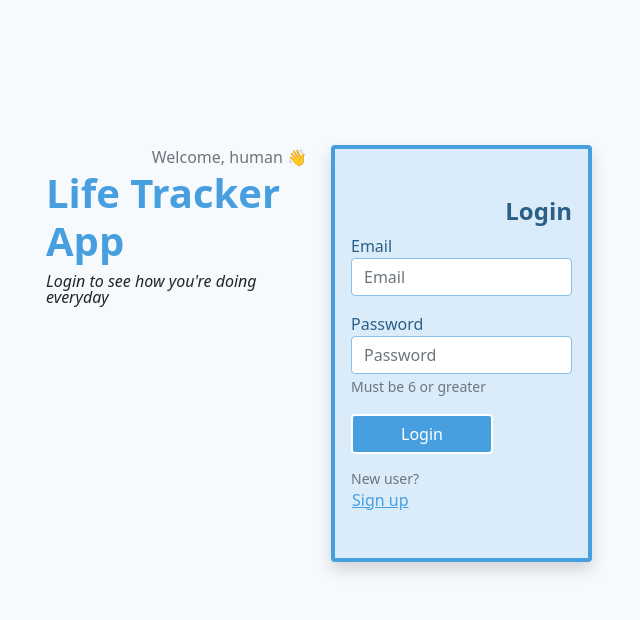
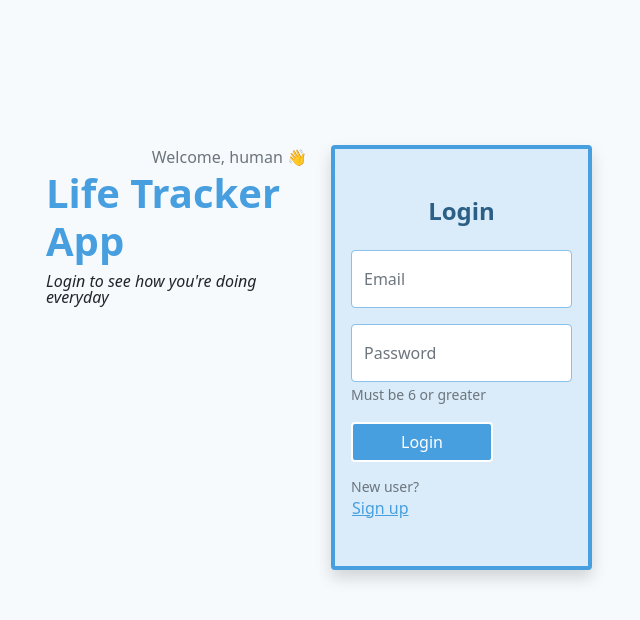
Before and after one commit to cyonii/life-tracker, a React (Create React App) app: page / in a window 1280 px wide. Shown: the top 620 px of the page, without its empty margins (321-961 px from the left). Built offline with nearby package versions, Linux system fonts and the light colour scheme.

Commit message:
Use floating label for form controls

```diff
--- a/src/components/authentication/Form.js
+++ b/src/components/authentication/Form.js
@@ -1,5 +1,5 @@
 import { useState } from 'react';
-import { Form as BSForm, Button } from 'react-bootstrap';
+import { Form as BSForm, Button, FloatingLabel } from 'react-bootstrap';
 import { toast } from 'react-toastify';
 import { registerUser, authenticateUser } from '../../backend';
 
@@ -12,7 +12,7 @@ const Form = () => {
   const toggleFormType = () => {
     setIsDisabled(false);
     setFormType(formType === 'login' ? 'register' : 'login');
-    setTitle(formType === 'login' ? 'Sign up now' : 'Login');
+    setTitle(formType === 'login' ? 'Register now' : 'Login');
     setTip(formType === 'login' ? 'Already have an account?' : 'New user?');
   };
 
@@ -56,20 +56,18 @@ const Form = () => {
     setIsDisabled(false);
   };
 
-  const formGroup = (name, label, type) => (
-    <BSForm.Group className="mb-3" controlId={name}>
-      <BSForm.Label className="mb-0">{label}</BSForm.Label>
-      <BSForm.Control name={name} type={type} required placeholder={label} disabled={isDisabled} />
-      { name === 'password' && <BSForm.Text className="mt-0 lh-1" muted>Must be 6 or greater</BSForm.Text> }
-    </BSForm.Group>
-  );
-
   return (
     <BSForm className="px-3 py-5 shadow border border-4 border-primary alert-primary rounded-2" onSubmit={handleSubmit}>
-      <h1 className="h4 fw-bold text-end">{title}</h1>
+      <h1 className="h4 fw-bold text-center mb-4">{title}</h1>
 
-      {formGroup('email', 'Email', 'email')}
-      {formGroup('password', 'Password', 'password')}
+      <FloatingLabel controlId="email" label="Email" className="text-muted mb-3">
+        <BSForm.Control name="name" type="email" placeholder="Email" required disabled={isDisabled} />
+      </FloatingLabel>
+
+      <FloatingLabel controlId="password" label="Password" className="text-muted mb-3">
+        <BSForm.Control name="name" type="password" placeholder="Passowrd" required disabled={isDisabled} minLength="6" />
+        <BSForm.Text muted>Must be 6 or greater</BSForm.Text>
+      </FloatingLabel>
 
       <Button variant="primary" className="text-white border-2 px-5 border-white" type="submit" disabled={isDisabled}>
         {formType === 'login' ? 'Login' : 'Register'}
```
